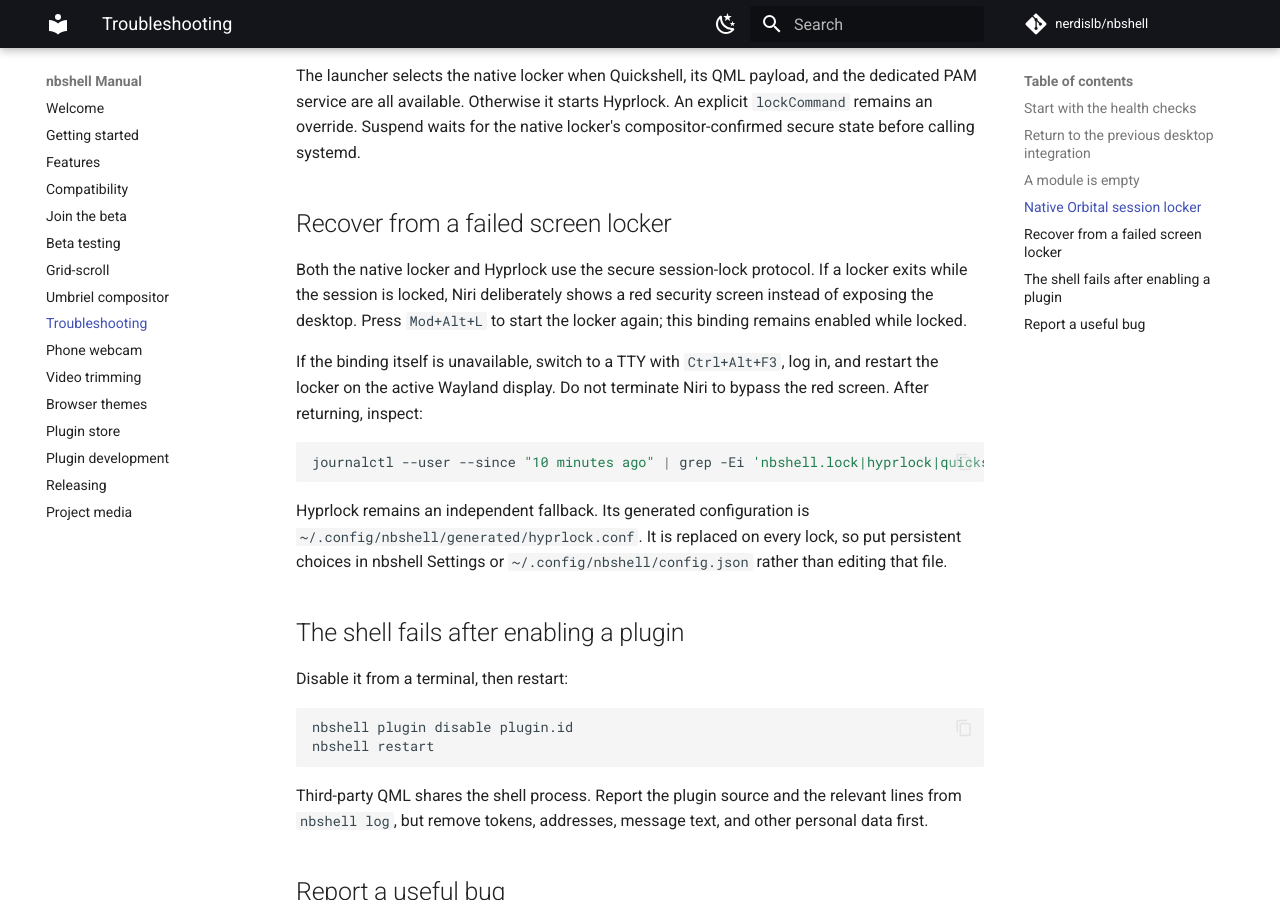
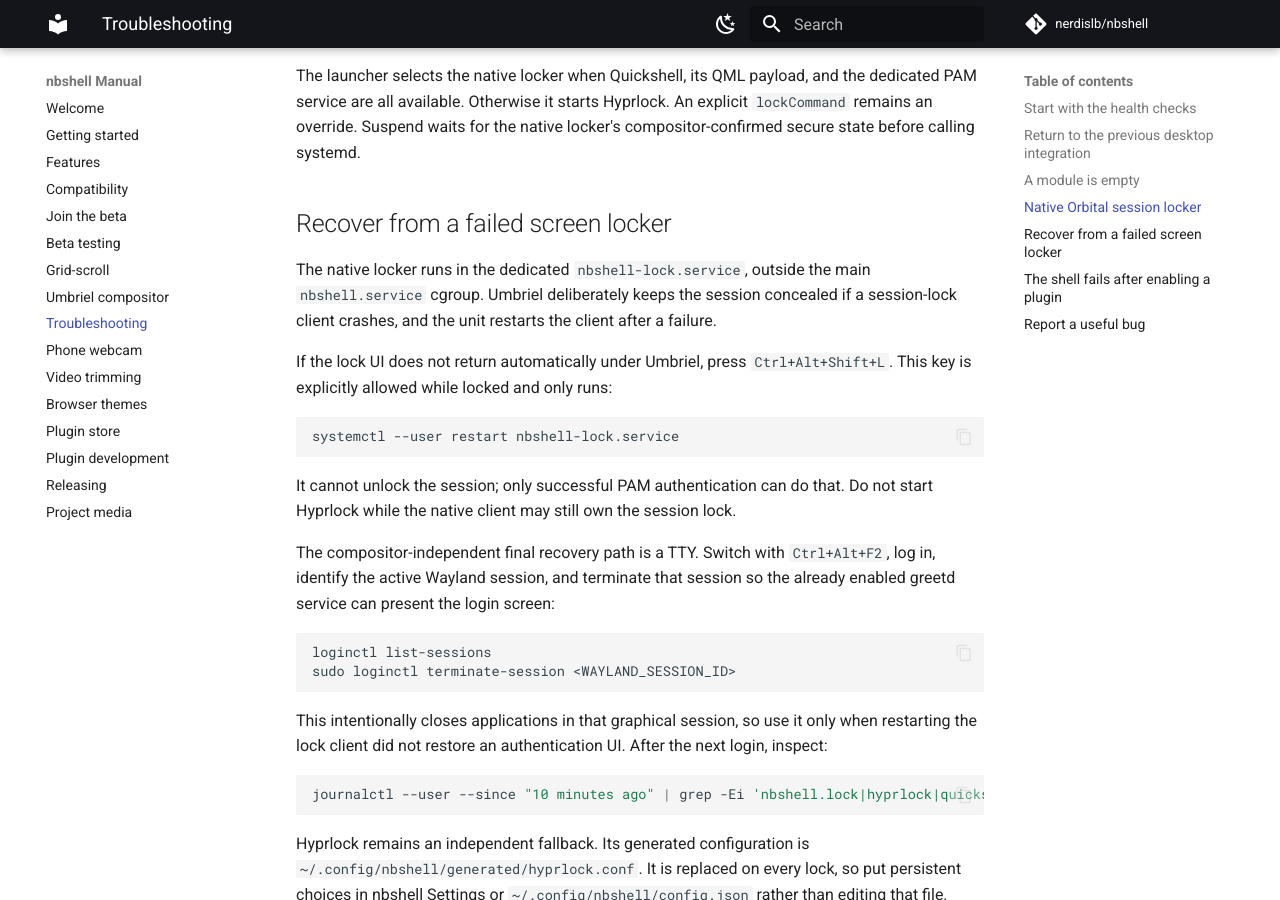
Before and after one commit to nerdislb/nbshell, an MkDocs documentation site: the page built from docs/troubleshooting.md, in a window 1280 px wide and 900 px high, scrolled down 1169 px. Built offline with MkDocs 1.6.1 and Material for MkDocs 9.7.7, drawn with Linux system fonts in a browser that asks for light colours; comment, search, counter and statistics services are not loaded.

Commit message:
docs: document Orbital locker recovery

````diff
--- a/docs/troubleshooting.md
+++ b/docs/troubleshooting.md
@@ -59,14 +59,33 @@
 
 ## Recover from a failed screen locker
 
-Both the native locker and Hyprlock use the secure session-lock protocol. If a locker exits while
-the session is locked, Niri deliberately shows a red security screen instead
-of exposing the desktop. Press `Mod+Alt+L` to start the locker again; this
-binding remains enabled while locked.
+The native locker runs in the dedicated `nbshell-lock.service`, outside the
+main `nbshell.service` cgroup. Umbriel deliberately keeps the session concealed
+if a session-lock client crashes, and the unit restarts the client after a
+failure.
 
-If the binding itself is unavailable, switch to a TTY with `Ctrl+Alt+F3`, log
-in, and restart the locker on the active Wayland display. Do not terminate
-Niri to bypass the red screen. After returning, inspect:
+If the lock UI does not return automatically under Umbriel, press
+`Ctrl+Alt+Shift+L`. This key is explicitly allowed while locked and only runs:
+
+```bash
+systemctl --user restart nbshell-lock.service
+```
+
+It cannot unlock the session; only successful PAM authentication can do that.
+Do not start Hyprlock while the native client may still own the session lock.
+
+The compositor-independent final recovery path is a TTY. Switch with
+`Ctrl+Alt+F2`, log in, identify the active Wayland session, and terminate that
+session so the already enabled greetd service can present the login screen:
+
+```bash
+loginctl list-sessions
+sudo loginctl terminate-session <WAYLAND_SESSION_ID>
+```
+
+This intentionally closes applications in that graphical session, so use it
+only when restarting the lock client did not restore an authentication UI.
+After the next login, inspect:
 
 ```bash
 journalctl --user --since "10 minutes ago" | grep -Ei 'nbshell.lock|hyprlock|quickshell'
````
